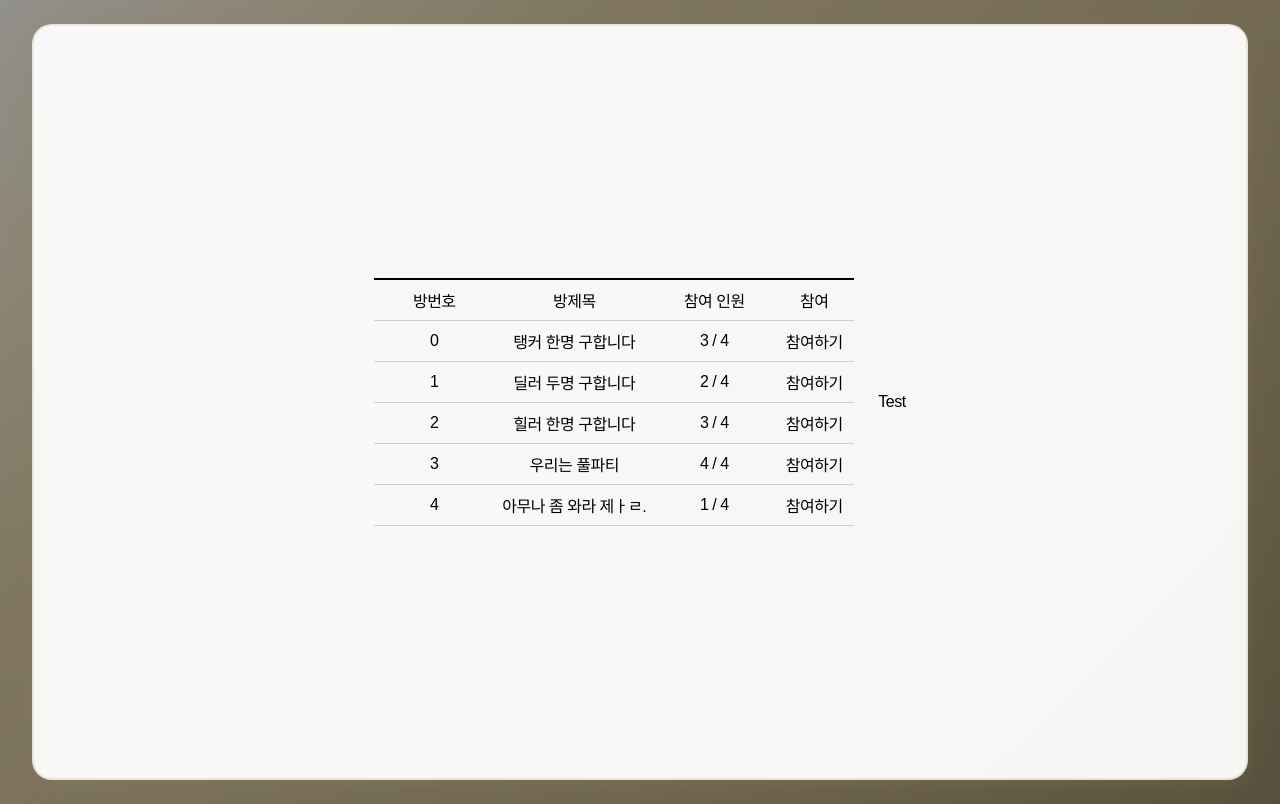
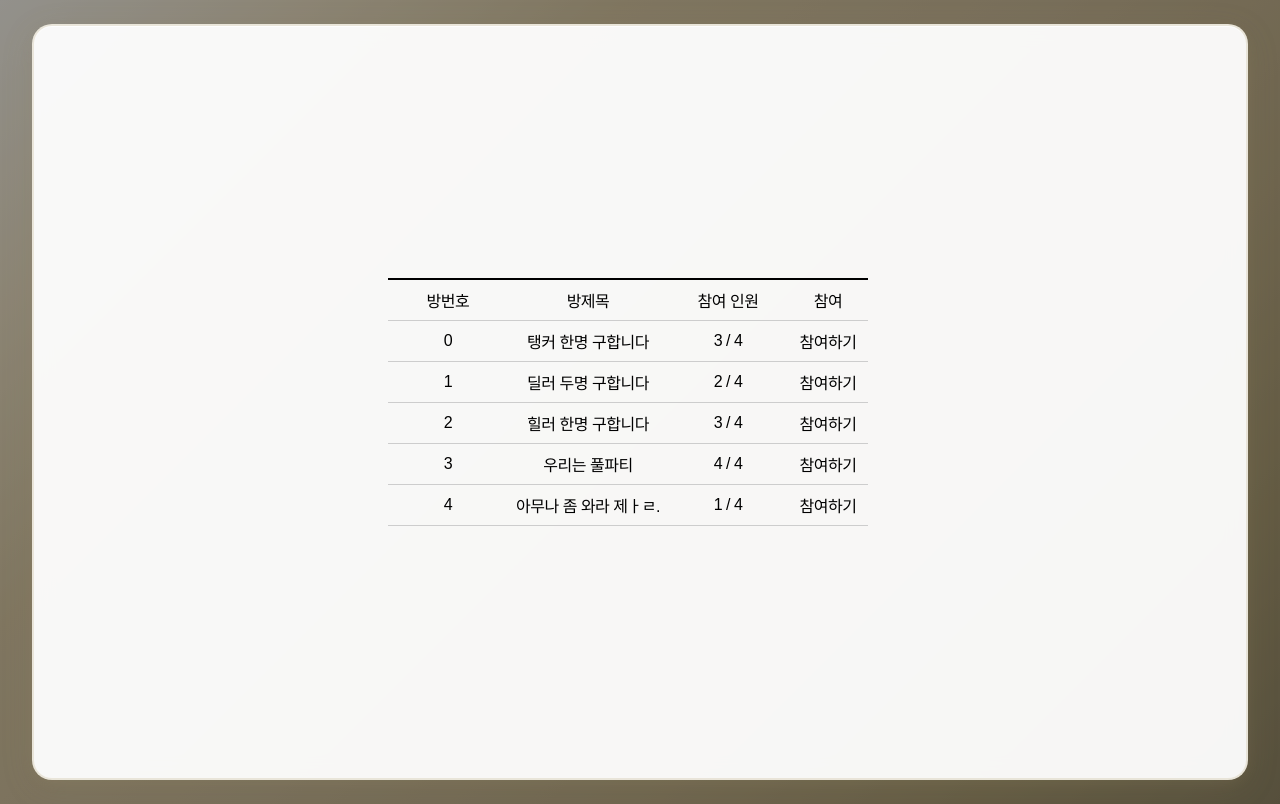
Before and after one commit to Blowhooo/cms, a Next.js app in the folder front/: page /party in a window 1280 px wide. Built offline with nearby package versions, Linux system fonts and the light colour scheme.

Commit message:
250630 깃 푸쉬 다시시도

```diff
--- a/front/package.json
+++ b/front/package.json
@@ -10,6 +10,7 @@
   },
   "dependencies": {
     "@react-icons/all-files": "^4.1.0",
+    "axios": "^1.10.0",
     "framer-motion": "^12.19.2",
     "next": "15.3.4",
     "react": "^19.0.0",
--- a/front/src/components/layout/Party/PartyList.js
+++ b/front/src/components/layout/Party/PartyList.js
@@ -1,4 +1,7 @@
-import Link from "next/link"
+'use client';
+
+import Link from "next/link";
+import axios from "axios";
 
 const PartyRoom = () => {
   const partyItems = [
@@ -53,11 +56,9 @@ const PartyRoom = () => {
                   party.count > 0 ? (
                     <>
                       <td className="party-list__cell">{party.id}</td>
-                      <td className="party-list__cell">
-                        <Link href={`/party/${party.id}`} className="party-list__link">{party.name}</Link>
-                      </td>
+                      <td className="party-list__cell">{party.name}</td>
                       <td className="party-list__cell">{party.count} / 4</td>
-                      <td className="party-list__cell">참여하기</td>
+                      <td className="party-list__cell"><Link href={`/party/${party.id}`} className="party-list__link">참여하기</Link></td>
                     </>
                   ) : (
                     <td className="party-list__cell party-list__cell--empty" colSpan={3}>방이 존재하지 않습니다.</td>
--- a/front/src/components/layout/Party/PartyProfile.js
+++ b/front/src/components/layout/Party/PartyProfile.js
@@ -1,6 +1,28 @@
 const PartyProfile = () => {
   return (
-    <div>Test</div>
+    <div className="party-prf">
+      <figure className="party-prf__frame">
+        <figcaption className="party-prf__id"></figcaption>
+      </figure>
+      <ul className="party-prf__stats">
+        <li className="party-prf__stat">
+          <span className="party-prf__cate"></span>
+          <p className="party-prf__pnt"></p>
+        </li>
+        <li className="party-prf__stat">
+          <span className="party-prf__cate"></span>
+          <p className="party-prf__pnt"></p>
+        </li>
+        <li className="party-prf__stat">
+          <span className="party-prf__cate"></span>
+          <p className="party-prf__pnt"></p>
+        </li>
+        <li className="party-prf__stat">
+          <span className="party-prf__cate"></span>
+          <p className="party-prf__pnt"></p>
+        </li>
+      </ul>
+    </div>
   )
 }
 export default PartyProfile
```
